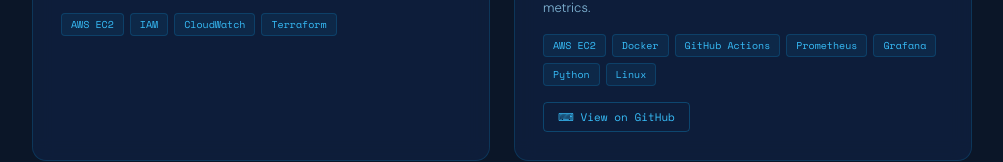
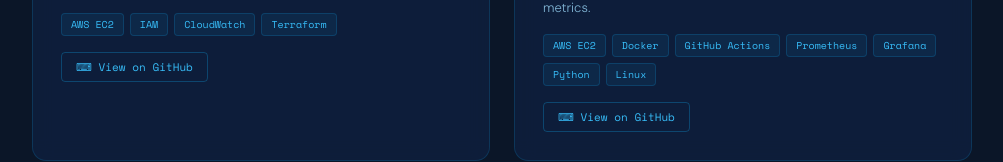
Before and after one commit to nithishbijadirajeev-droid/nithishbijadirajeev-droid.github.io, a plain HTML site: page index.html in a window 1280 px wide. Shown: the part 4213-4375 px from the top of the page, without its empty margins (138-1141 px from the left). Drawn offline with nearby package versions, Linux system fonts and the light colour scheme.

Commit message:
Add link to GitHub repository in index.html

```diff
--- a/index.html
+++ b/index.html
@@ -1089,6 +1089,7 @@
         <span class="stack-tag">CloudWatch</span>
         <span class="stack-tag">Terraform</span>
       </div>
+      <a href="https://github.com/nithishbijadirajeev-droid/terraform-aws-infrastructure" target="_blank" style="display:inline-flex;align-items:center;gap:6px;margin-top:16px;font-family:'Space Mono',monospace;font-size:11px;color:var(--sky-light);text-decoration:none;border:1px solid rgba(14,165,233,0.3);padding:6px 14px;border-radius:4px;transition:all 0.2s;" onmouseover="this.style.background='rgba(14,165,233,0.1)'" onmouseout="this.style.background='transparent'">⌨ View on GitHub</a>
     </div>
     <div class="project-card">
       <div class="project-icon">☸</div>
```
